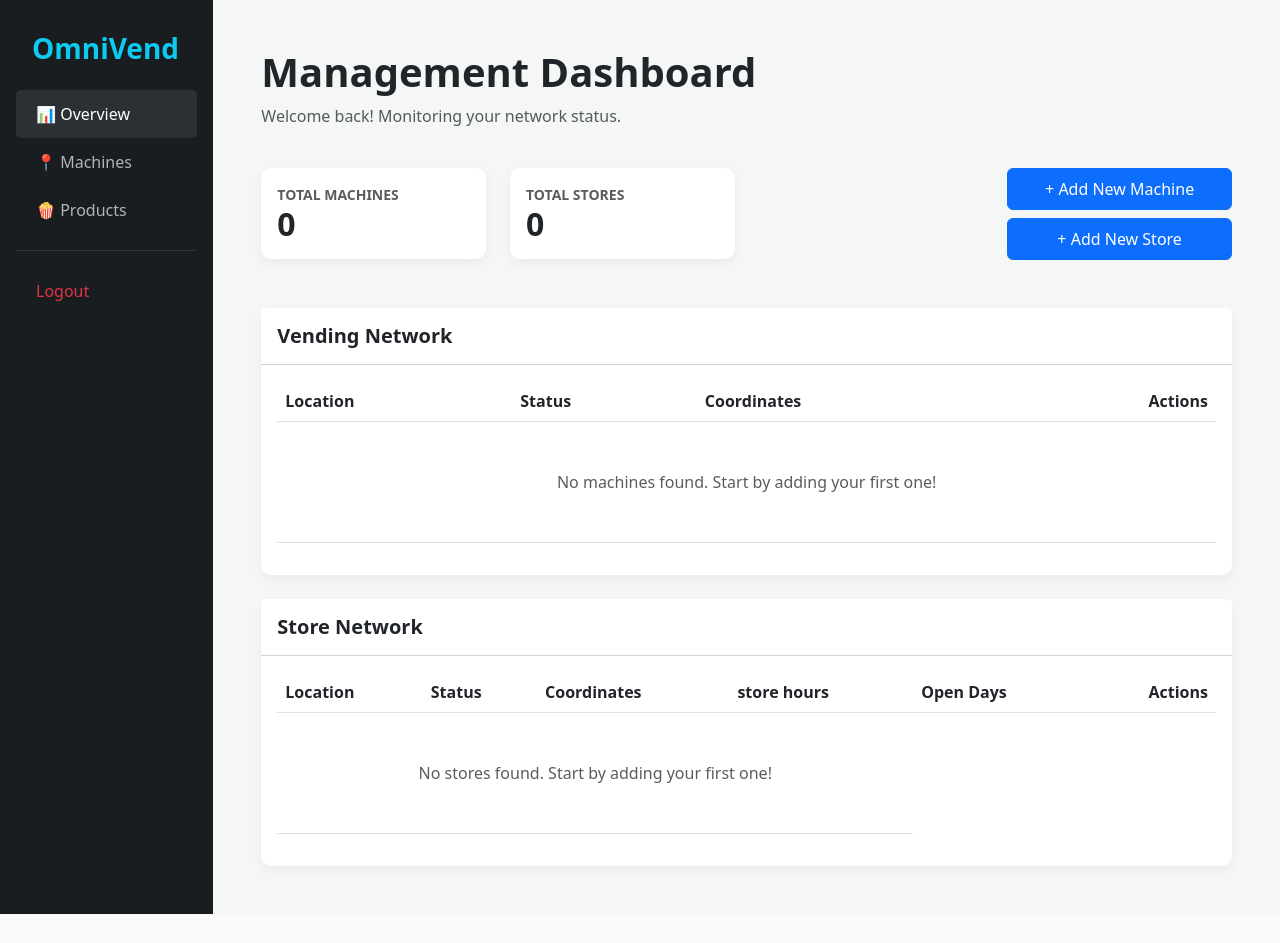
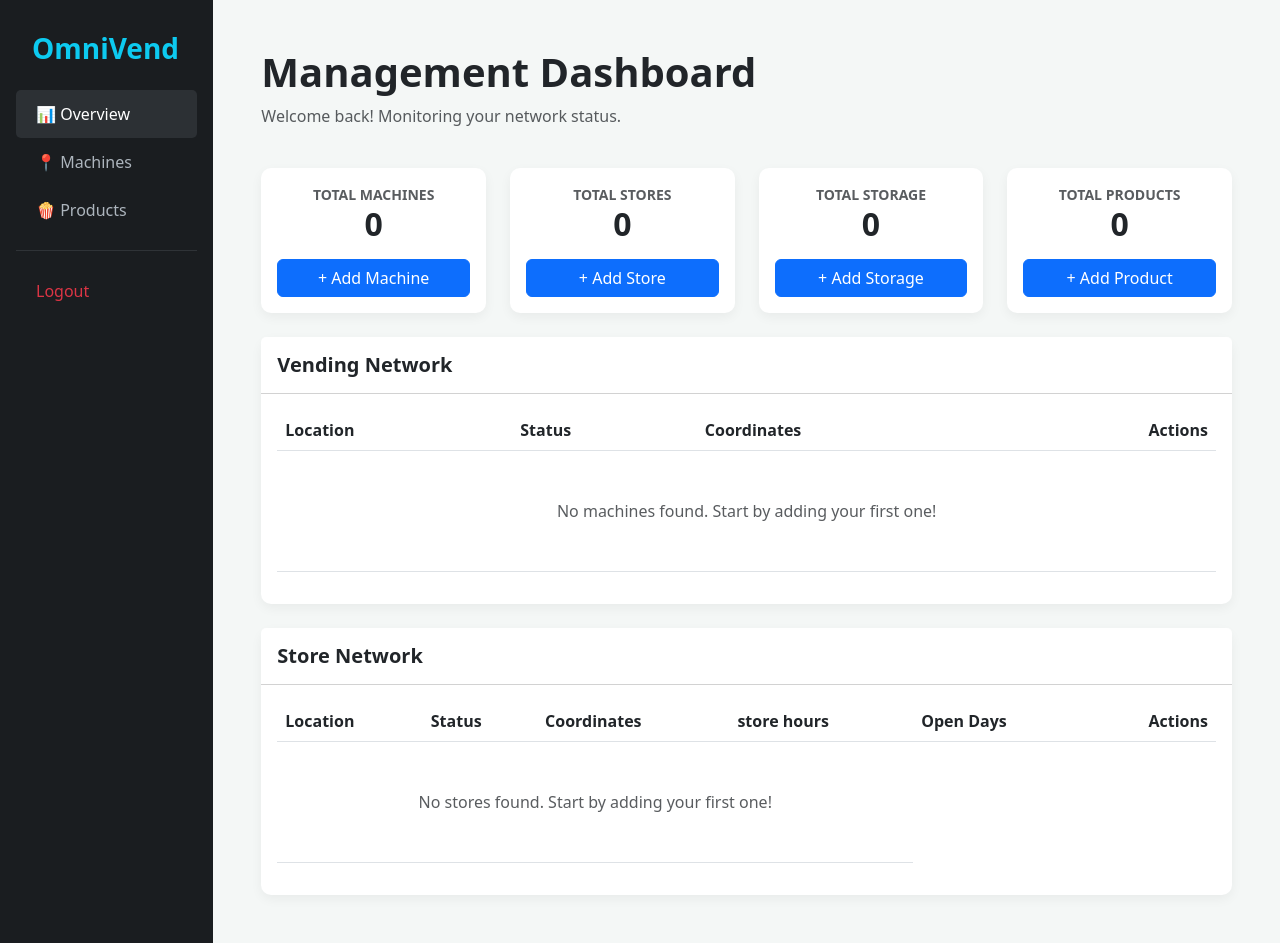
Before and after one commit to KonstantinosDa/omnivend_logic, a Django app: page /dashboard/ in a window 1280 px wide. Before the commit the page ends 914 px from the top, so only its background shows below. Run offline with Django 5.2, Linux system fonts and the light colour scheme; the visitor is signed in with stand-in values (Sample User, id 1); data that the repository does not hold is empty.

Commit message:
add product an dstorage btns

```diff
--- a/inventory/templates/inventory/dashboard_home.html
+++ b/inventory/templates/inventory/dashboard_home.html
@@ -9,35 +9,61 @@
     </div>
 </div>
 
-<div class="row g-4 mb-5">
+<div class="row g-4 mb-4">
+
+    <!-- Machines -->
     <div class="col-md-3">
-        <div class="card p-3 bg-white">
+        <div class="card p-3 bg-white text-center h-100">
             <small class="text-muted fw-bold">TOTAL MACHINES</small>
-            <h2 class="fw-bold text-dark mb-0">{{ machine_count }}</h2>
+            <h2 class="fw-bold text-dark mb-3">{{ machine_count }}</h2>
+
+            <button class="btn btn-primary w-100 mt-auto"
+                data-bs-toggle="modal" data-bs-target="#addMachineModal">
+                + Add Machine
+            </button>
         </div>
     </div>
 
+    <!-- Stores -->
     <div class="col-md-3">
-        <div class="card p-3 bg-white">
+        <div class="card p-3 bg-white text-center h-100">
             <small class="text-muted fw-bold">TOTAL STORES</small>
-            <h2 class="fw-bold text-dark mb-0">{{ store_count }}</h2>
+            <h2 class="fw-bold text-dark mb-3">{{ store_count }}</h2>
+
+            <button class="btn btn-primary w-100 mt-auto"
+                data-bs-toggle="modal" data-bs-target="#addStoreModal">
+                + Add Store
+            </button>
         </div>
     </div>
 
-    <div class="col-md-3"></div>
+    <!-- Storage -->
+    <div class="col-md-3">
+        <div class="card p-3 bg-white text-center h-100">
+            <small class="text-muted fw-bold">TOTAL STORAGE</small>
+            <h2 class="fw-bold text-dark mb-3">{{ storage_count }}</h2>
 
-    <div class="col-md-3">
-        <div class="d-flex flex-column gap-2">
-            <button class="btn btn-primary px-4 py-2" data-bs-toggle="modal" data-bs-target="#addMachineModal">
-                + Add New Machine
-            </button>
-            <button class="btn btn-primary px-4 py-2" data-bs-toggle="modal" data-bs-target="#addStoreModal">
-                + Add New Store
+            <button class="btn btn-primary w-100 mt-auto"
+                data-bs-toggle="modal" data-bs-target="#addStorageModal">
+                + Add Storage
             </button>
         </div>
     </div>
+
+    <!-- Products -->
+    <div class="col-md-3">
+        <div class="card p-3 bg-white text-center h-100">
+            <small class="text-muted fw-bold">TOTAL PRODUCTS</small>
+            <h2 class="fw-bold text-dark mb-3">{{ product_count }}</h2>
+
+            <button class="btn btn-primary w-100 mt-auto"
+                data-bs-toggle="modal" data-bs-target="#addProductModal">
+                + Add Product
+            </button>
+        </div>
+    </div>
+
 </div>
-
 <!-- Machines Table -->
 <div class="card mb-4">
     <div class="card-header bg-white py-3">
@@ -297,7 +323,103 @@
         </div>
     </div>
 </div>
-<!-- sotre manage madal -->
+<!-- add sotrage madal -->
+
+<div class="modal fade" id="addStorageModal" tabindex="-1">
+    <div class="modal-dialog">
+        <div class="modal-content">
+
+            <div class="modal-header">
+                <h5 class="modal-title">Add New Storage</h5>
+                <button type="button" class="btn-close" data-bs-dismiss="modal"></button>
+            </div>
+
+            <form method="POST" action="{% url 'add_storage' %}">
+                {% csrf_token %}
+
+                <div class="modal-body">
+                    <div class="mb-3">
+                        <label class="form-label">Storage Name</label>
+                        <input type="text" name="name" class="form-control" required>
+                    </div>
+
+                    <div class="mb-3">
+                        <label class="form-label">Location Name</label>
+                        <input type="text" name="location_name" class="form-control" required>
+                    </div>
+
+                    <div class="mb-3">
+                        <label class="form-label">Latitude</label>
+                        <input type="number" step="any" min="-90" max="90" name="latitude" class="form-control" required>
+                    </div>
+
+                    <div class="mb-3">
+                        <label class="form-label">Longitude</label>
+                        <input type="number" step="any" min="-180" max="180" name="longitude" class="form-control" required>
+                    </div>
+                </div>
+
+                <div class="modal-footer">
+                    <button type="submit" class="btn btn-success">Save Storage</button>
+                </div>
+
+            </form>
+
+        </div>
+    </div>
+</div>
+<!-- add Product-->
+<div class="modal fade" id="addProductModal" tabindex="-1">
+    <div class="modal-dialog">
+        <div class="modal-content">
+
+            <div class="modal-header">
+                <h5 class="modal-title">Add New Product</h5>
+                <button type="button" class="btn-close" data-bs-dismiss="modal"></button>
+            </div>
+
+            <form method="POST" action="{% url 'add_product' %}" enctype="multipart/form-data">
+                {% csrf_token %}
+
+                <div class="modal-body">
+                    <div class="mb-3">
+                        <label class="form-label">Product Name</label>
+                        <input type="text" name="name" class="form-control" required>
+                    </div>
+                    <div class="mb-3">
+                        <label class="form-label">Category</label>
+                        <select name="category" class="form-control" required>
+                            <option value="">Select Category</option>
+                            {% for cat in category %}
+                                <option value="{{ cat.id }}">{{ cat.name }}</option>
+                            {% endfor %}
+                        </select>
+                    </div>
+                    <div class="mb-3">
+                        <label class="form-label">Price</label>
+                        <input type="number" step="any" name="Price" class="form-control" required>
+                    </div>
+                    <div class="mb-3">
+                        <label class="form-label">stock_quantity</label>
+                        <input type="number" step="any" name="stock_quantity" class="form-control" required>
+                    </div>
+                    <div class="mb-3">
+                        <label class="form-label">Product Image</label>
+                        <input type="file" name="image">
+                    </div>
+                    <div class="modal-footer">
+                        <button type="submit" class="btn btn-success">Save Product</button>
+                    </div>
+                </div>
+            </form>
+
+        </div>
+    </div>
+</div>
+
+
+
+<!-- store manage madal -->
 <div class="modal fade" id="manageModal" tabindex="-1">
   <div class="modal-dialog">
     <div class="modal-content">
--- a/inventory/views.py
+++ b/inventory/views.py
@@ -1,35 +1,47 @@
 from django.shortcuts import render, redirect, get_object_or_404
 from .models import Product
 from rest_framework import generics
-from .models import VendingMachine,Store
+from .models import VendingMachine,Store,Storage,Product,Category
 from .serializers import VendingMachineSerializer
 from .forms import MachineForm, ProductForm
 from django.contrib.auth.decorators import login_required
 
 class VendingMachineList(generics.ListCreateAPIView):
+
     queryset = VendingMachine.objects.all()
     serializer_class = VendingMachineSerializer
 
 
 def landing_page(request):
-    products = Product.objects.all() # Fetch all products from DB
+
+    products = Product.objects.all()
     return render(request, 'inventory/landing.html', {'products': products})
 
 @login_required
 def dashboard_home(request):
-    # Fetch all machines so we can show them in a list
+
     machines = VendingMachine.objects.all()
     stores = Store.objects.all()
-
+    storage = Storage.objects.all()
+    product = Product.objects.all()
+    category = Category.objects.all()
     return render(request, 'inventory/dashboard_home.html', {
         'stores' : stores,
         'store_count' : stores.count(),
         'machines': machines,
-        'machine_count': machines.count()
+        'machine_count': machines.count(),
+        'storage' : storage,
+        'storage_count' : storage.count(),
+        'product' : product,
+        'product_count' : product.count(),
+        'category': category,
+        'category_count': category.count(),
+
     })
 
 
 def add_machine(request):
+
     if request.method == "POST":
         VendingMachine.objects.create(
             location_name=request.POST['location_name'],
@@ -39,6 +51,7 @@ def add_machine(request):
     return redirect('dashboard')
 
 def add_store(request):
+
     if request.method == "POST":
         selected_days = request.POST.getlist('open_days')
 
@@ -90,20 +103,18 @@ def edit_store(request):
 
 
 def edit_machine(request):
-    print('-----------------__________________---------------------')
+
     if request.method == "POST":
         machine_id = request.POST.get("machine_id")
         machine = get_object_or_404(VendingMachine, id=machine_id)
         action = request.POST.get("action")
 
         if action == "save":
+            machine.MachineName=  request.POST.get("machineName")
             machine.location_name = request.POST.get("location_name")
             machine.latitude = request.POST.get("latitude")
             machine.longitude = request.POST.get("longitude")
-            print(request.POST.get("status"))
-            print(machine.status)
             machine.status = request.POST.get("status")
-            print(machine.status)
             machine.save()
 
         #-_- add the functionality to add prodacts to the machine and to what slot
@@ -114,3 +125,69 @@ def edit_machine(request):
             machine.delete()
 
     return redirect('dashboard')
+
+
+def add_storage(request):
+
+    if request.method == "POST":
+        Storage.objects.create(
+            name=request.POST['name'],
+            location_name=request.POST['location_name'],
+            latitude=float(request.POST['latitude']),
+            longitude=float(request.POST['longitude']),
+        )
+    return redirect('dashboard')
+
+
+def edit_storage(request):
+
+    if request.method == "POST":
+        storage_id = request.POST.get("storage_id")
+        storage = get_object_or_404(Storage, id=storage_id)
+        action = request.POST.get("action")
+
+        if action == "save":
+            storage.location_name = request.POST.get("location_name")
+            storage.latitude = request.POST.get("latitude")
+            storage.longitude = request.POST.get("longitude")
+            storage.status = request.POST.get("status")
+            storage.save()
+
+        elif action =='delete':
+            storage.delete()
+
+    return redirect('dashboard')
+
+def add_product(request):
+    if request.method == "POST":
+        category_id = request.POST.get("category")
+        category = Category.objects.get(id=category_id)
+        image_ = request.FILES.get("image")
+        print(request.FILES)
+        Product.objects.create(
+            name=request.POST['name'],
+            category=category,
+            price=float(request.POST['Price']),
+            stock_quantity=float(request.POST['stock_quantity']),
+            image=image_,
+        )
+    return redirect('dashboard')
+
+def edit_product(request):
+    if request.method == "POST":
+        product_id = request.POST.get("storage_id")
+        product = get_object_or_404(Product, id=product_id)
+        action = request.POST.get("action")
+
+        if action == "save":
+            product.name = request.POST.get("product_name")
+            product.price = request.POST.get("price")
+            product.stock_quantity = request.POST.get("stock_quantity")
+            product.image = request.POST.get("status")
+            product.category =request.POST.get("category")
+            product.save()
+
+        elif action =='delete':
+            product.delete()
+
+    return redirect('dashboard')
--- a/omnivend_logic/urls.py
+++ b/omnivend_logic/urls.py
@@ -1,6 +1,6 @@
 from django.contrib import admin
 from django.urls import path
-from inventory.views import VendingMachineList,landing_page,dashboard_home,add_machine,add_store,edit_machine,edit_store
+from inventory.views import VendingMachineList,landing_page,dashboard_home,add_machine,add_store,edit_machine,edit_store,add_storage,edit_storage,add_product,edit_product
 from django.conf import settings
 from django.conf.urls.static import static
 urlpatterns = [
@@ -12,6 +12,9 @@ urlpatterns = [
     path('edit-machine/', edit_machine, name='edit_machine'),
     path('add-store/', add_store, name='add_store'),
     path('edit-store/', edit_store, name='edit_store'),
-
+    path('add-storage/', add_storage, name='add_storage'),
+    path('edit-storage/', edit_storage, name='edit_storage'),
+    path('add-product/', add_product, name='add_product'),
+    path('edit-product/', edit_product, name='edit_product'),
 
 ]+ static(settings.MEDIA_URL, document_root=settings.MEDIA_ROOT)
```
Also changed, not shown: inventory/models.py (+11 -7 lines), inventory/migrations/0011_storage_alter_store_status_storagestock.py (added), inventory/migrations/0012_storage_name.py (added), media/products/PCVMSM_New_Piranha_G424_Combo__26482.webp (added).
